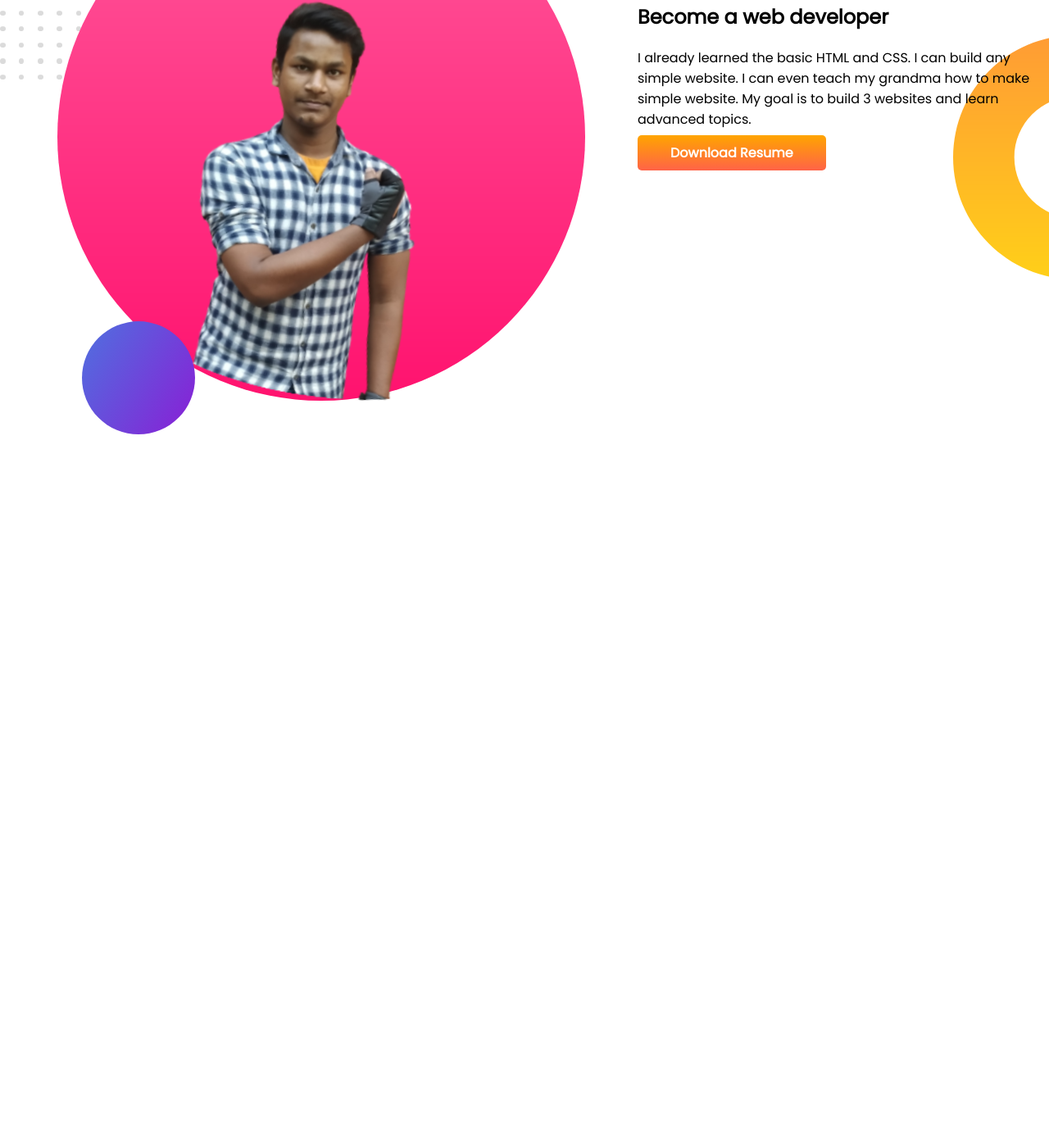
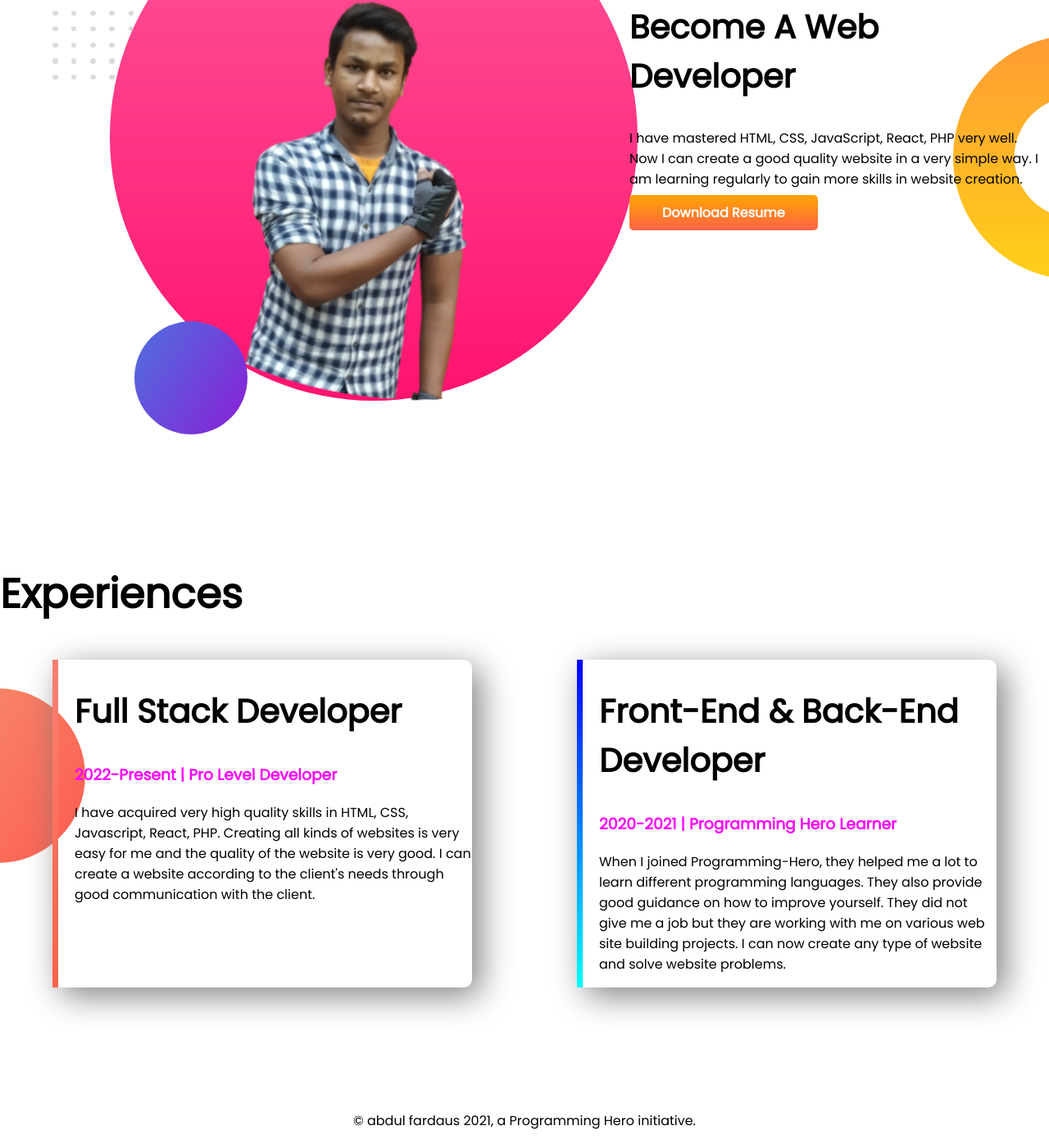
Before and after one commit to fardaus12345/developer-protfolio, a plain HTML site: page index.html in a window 1280 px wide. Shown: the part 1141-2537 px from the top of the page at 82% size. Before the commit the page ends 1829 px from the top, so only its background shows below. Drawn offline with Linux system fonts and the light colour scheme.

Commit message:
new website

```diff
--- a/index.html
+++ b/index.html
@@ -14,17 +14,14 @@
     <link rel="stylesheet" href="style.css" />
   </head>
   <body>
-    <section class="top-banner">
+    <section class="top-banner flexible-container">
       <div class="half-width">
         <h1>Welcome To</h1>
-        <h1><span class="orange-color">Abdul Fardaus</span> World</h1>
-        <h3>Build Climber and Train Stopper</h3>
+        <h1><span class="orange-color">Abdul Fardaus</span> Website</h1>
+        <h3>Service Provider For Web Development</h3>
 
         <p>
-          You might saw me jumping, climbing buildings, and stopping trains. But
-          nobody pays me a dime for that work. That's why I am learning and
-          mastering web development. I will not stop until I become the Web
-          Development Hero.
+          I started working as a web developer in 2021. I am returning to 2022 after spending a lot of time on web development. I learned web-development from programming-hero and I am trying to learn high level web development.I always try my best to find the best outcome for my client. Let me help you - click “Explore Me” and chat with me directly!
         </p>
         <a
           class="link-button"
@@ -34,23 +31,44 @@
         >
       </div>
 
-      <div class="half-width"><img src="images/fardaus-pic.png" alt="" /></div>
+      <div class="half-width">
+          <img src="images/fardaus-pic.png" alt="" /></div>
     </section>
-    <section class="dream-big">
-      <div>
+    <section class="dream-big flexible-container">
+      <div class="half-width">
         <img src="images/my-bg2.png" alt="" />
       </div>
       <div class="half-width">
         <h1>Dream Big</h1>
-        <h2>Become a web developer</h2>
+        <h2>Become A Web Developer</h2>
         <p>
-          I already learned the basic HTML and CSS. I can build any simple
-          website. I can even teach my grandma how to make simple website. My
-          goal is to build 3 websites and learn advanced topics.
+          I have mastered HTML, CSS, JavaScript, React, PHP very well. Now I can create a good quality website in a very simple way. I am learning regularly to gain more skills in website creation.
         </p>
 
-        <a class="link-button" target="_blank" href="resume">Download Resume</a>
+        <a class="link-button" target="_blank" href="">Download Resume</a>
       </div>
     </section>
+    <section class="experience-area">
+    <h1>Experiences</h1>
+        <div class="flexible-container">
+            <div id="full-stak"class="experience-item">
+                <h2>Full Stack Developer</h2>
+
+                <h3>2022-Present | Pro Level Developer</h3>
+
+                <p>
+                  I have acquired very high quality skills in HTML, CSS, Javascript, React, PHP. Creating all kinds of websites is very easy for me and the quality of the website is very good. I can create a website according to the client's needs through good communication with the client. </p>
+            </div>
+
+
+        <div id="web-dep1" class="experience-item">
+            <h2>Front-End & Back-End Developer</h2>
+        <h3>2020-2021 | Programming Hero Learner</h3>
+
+            <p>When I joined Programming-Hero, they helped me a lot to learn different programming languages. They also provide good guidance on how to improve yourself. They did not give me a job but they are working with me on various web site building projects. I can now create any type of website and solve website problems.</p>
+    </div>
+    </section>
+   <footer> <p> © abdul fardaus 2021, a Programming Hero initiative.</p>
+</footer>
   </body>
 </html>
--- a/style.css
+++ b/style.css
@@ -5,10 +5,13 @@ body {
 h1 {
   font-size: 50px;
 }
+h2 {
+  font-size: 40px;
+}
 .orange-color {
   color: red;
 }
-section {
+.flexible-container {
   display: flex;
   margin-bottom: 150px;
 }
@@ -36,3 +39,32 @@ section {
   background-repeat: no-repeat;
   background-position: right;
 }
+.experience-area {
+  background-image: url(images/exp-bg.png);
+  background-repeat: no-repeat;
+  background-position: left;
+}
+h3 {
+  color: magenta;
+}
+.experience-item {
+  width: 40%;
+  margin-left: 5%;
+  margin-right: 5%;
+  padding-left: 20px;
+  border-radius: 10px;
+  box-shadow: 10px 10px 40px gray;
+}
+#web-dep1 {
+  border-left: 7px solid;
+  border-image: linear-gradient(blue, cyan);
+  border-image-slice: 1;
+}
+#full-stak {
+  border-left: 7px solid;
+  border-image: linear-gradient(salmon, tomato);
+  border-image-slice: 1;
+}
+footer p {
+  text-align: center;
+}
```
